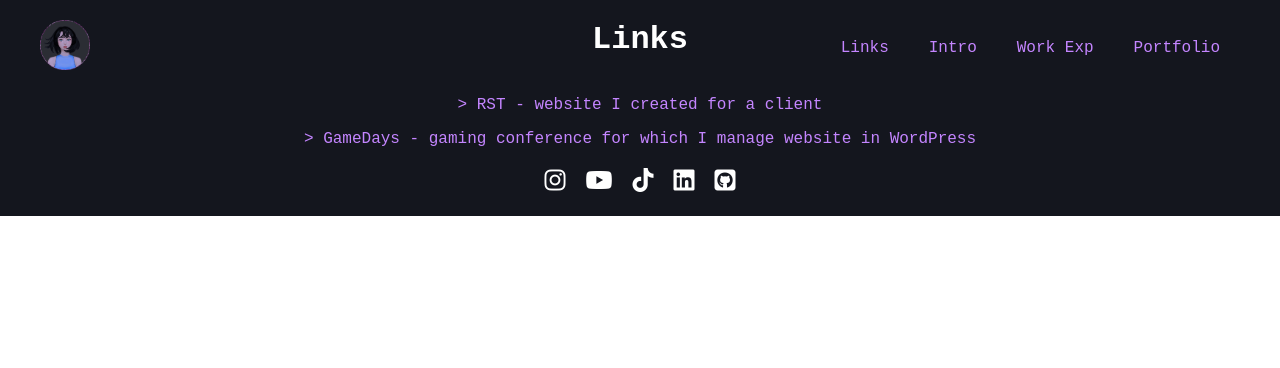
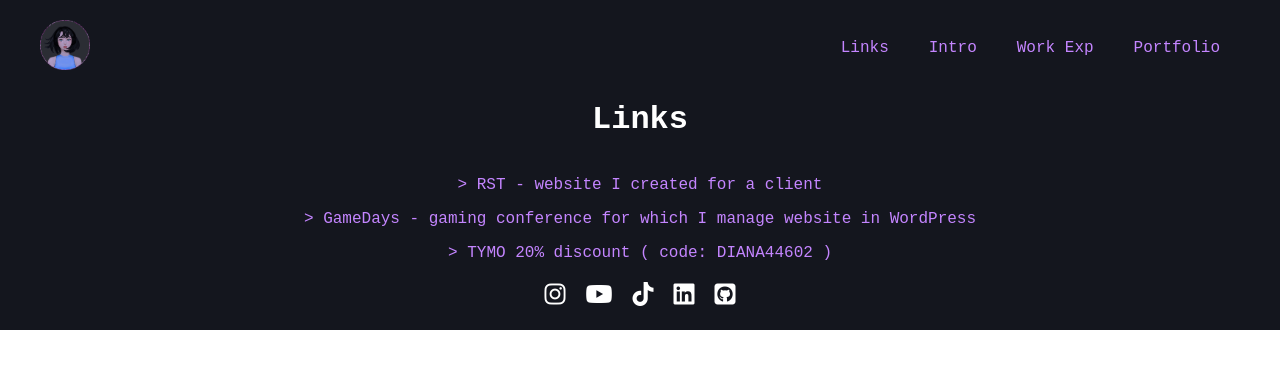
Before and after one commit to fromDiana/MyWebsite, a Vue app: page /links in a window 1280 px wide. Shown: the top 368 px of the page. Built offline with nearby package versions, Linux system fonts and the light colour scheme.

Commit message:
added tymo link

```diff
--- a/src/views/LinksPage.vue
+++ b/src/views/LinksPage.vue
@@ -1,9 +1,10 @@
 <template>
-    <div style="display: flex; flex-direction: column; gap: 1rem;">
+    <div style="display: flex; flex-direction: column; gap: 1rem; margin-top: 5rem;">
     <h1>Links</h1>
 
     <a href="rst.sk"> > RST - website I created for a client</a>
     <a href="gamedays.sk"> > GameDays - gaming conference for which I manage website in WordPress</a>
+    <a href="https://www.tymobeauty.com/DIANA44602"> > TYMO 20% discount ( code: DIANA44602 )</a>
     </div>
 </template>
 
```
